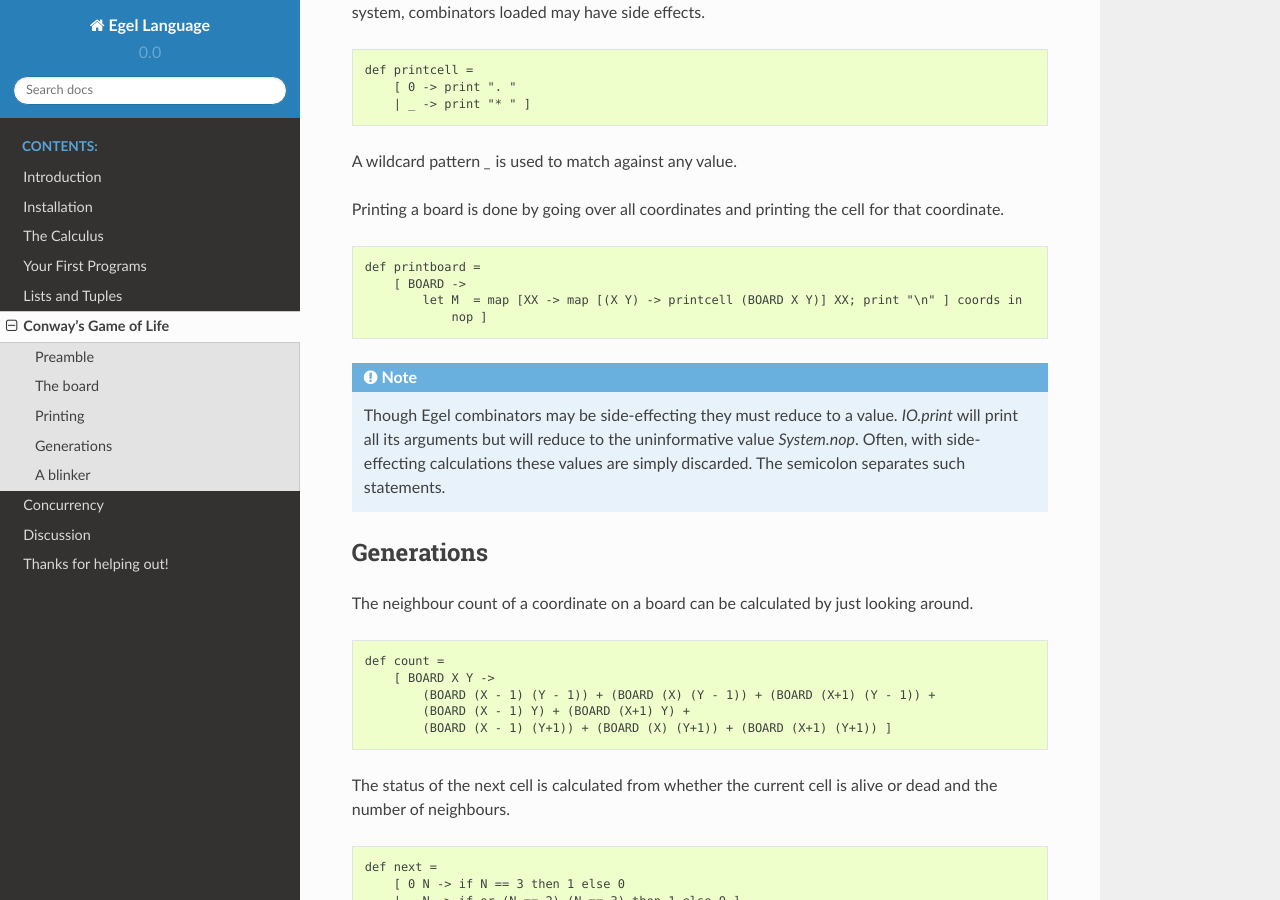
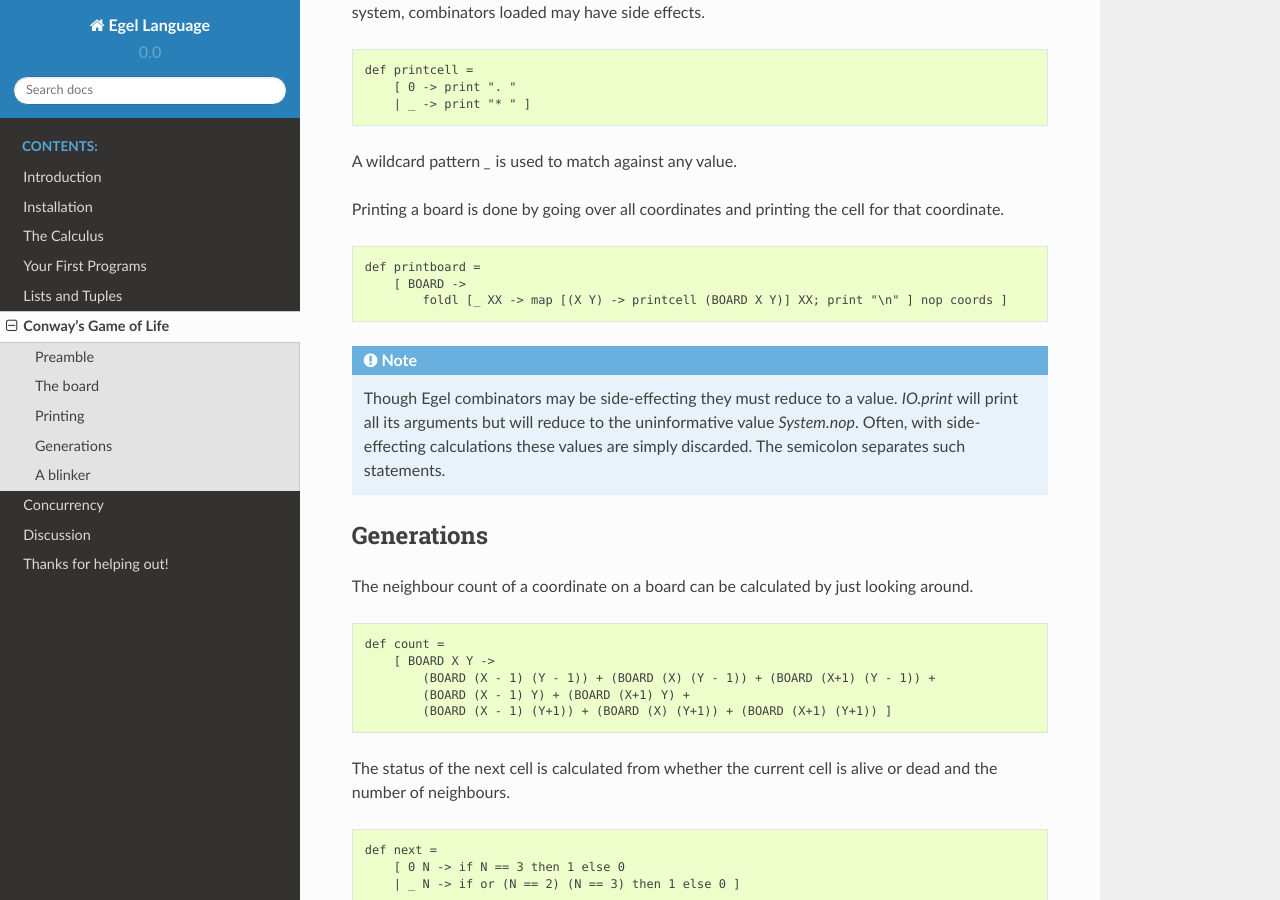
Before and after one commit to egel-lang/egel-docs, a Sphinx documentation site: the page built from source/life.rst, in a window 1280 px wide and 900 px high, scrolled down 1730 px. Built offline with Sphinx 7.4.7 and the Read the Docs theme 2.0.0, drawn with Linux system fonts in a browser that asks for light colours.

Commit message:
foldl instead of map

```diff
--- a/source/life.rst
+++ b/source/life.rst
@@ -109,9 +109,7 @@ cell for that coordinate.
 
     def printboard =
         [ BOARD ->
-            let M  = map [XX -> map [(X Y) -> printcell (BOARD X Y)] XX; print "\n" ] coords in
-                nop ]
-
+            foldl [_ XX -> map [(X Y) -> printcell (BOARD X Y)] XX; print "\n" ] nop coords ]
 
 .. note::
 
```
